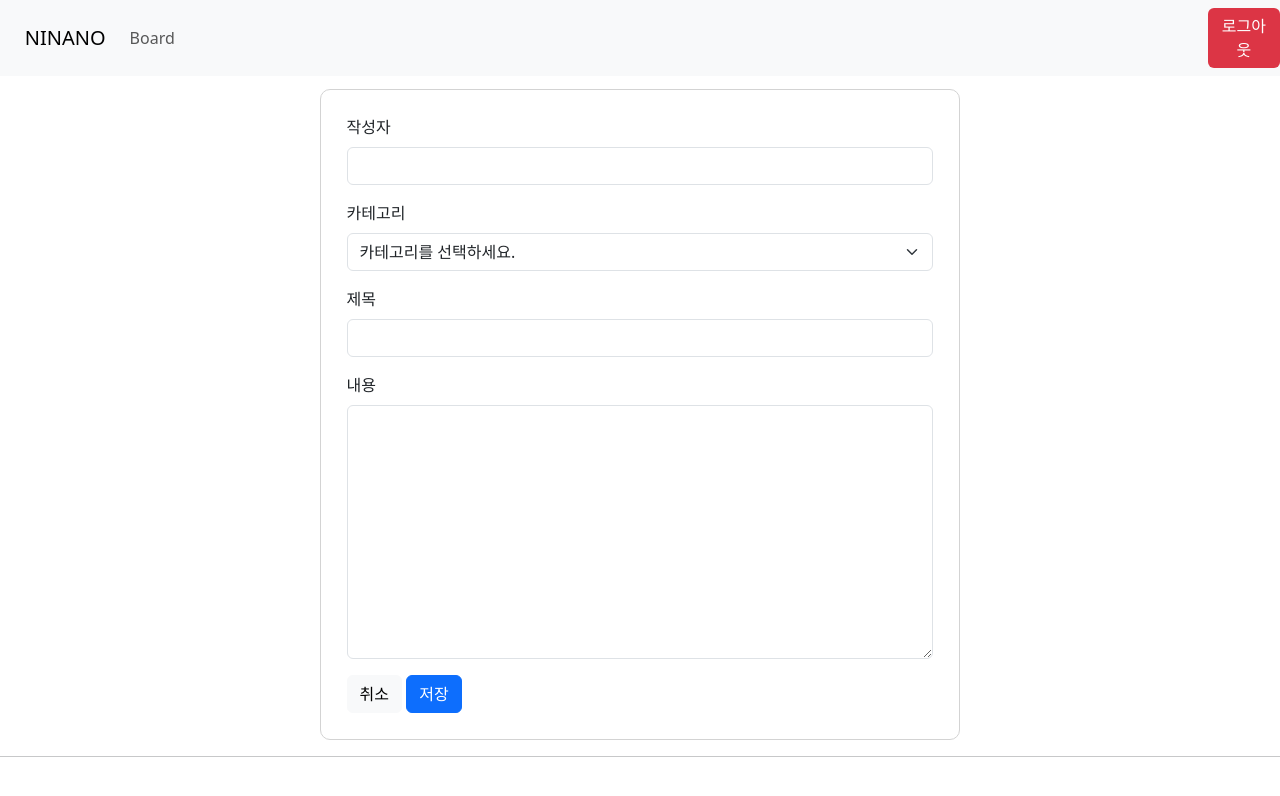
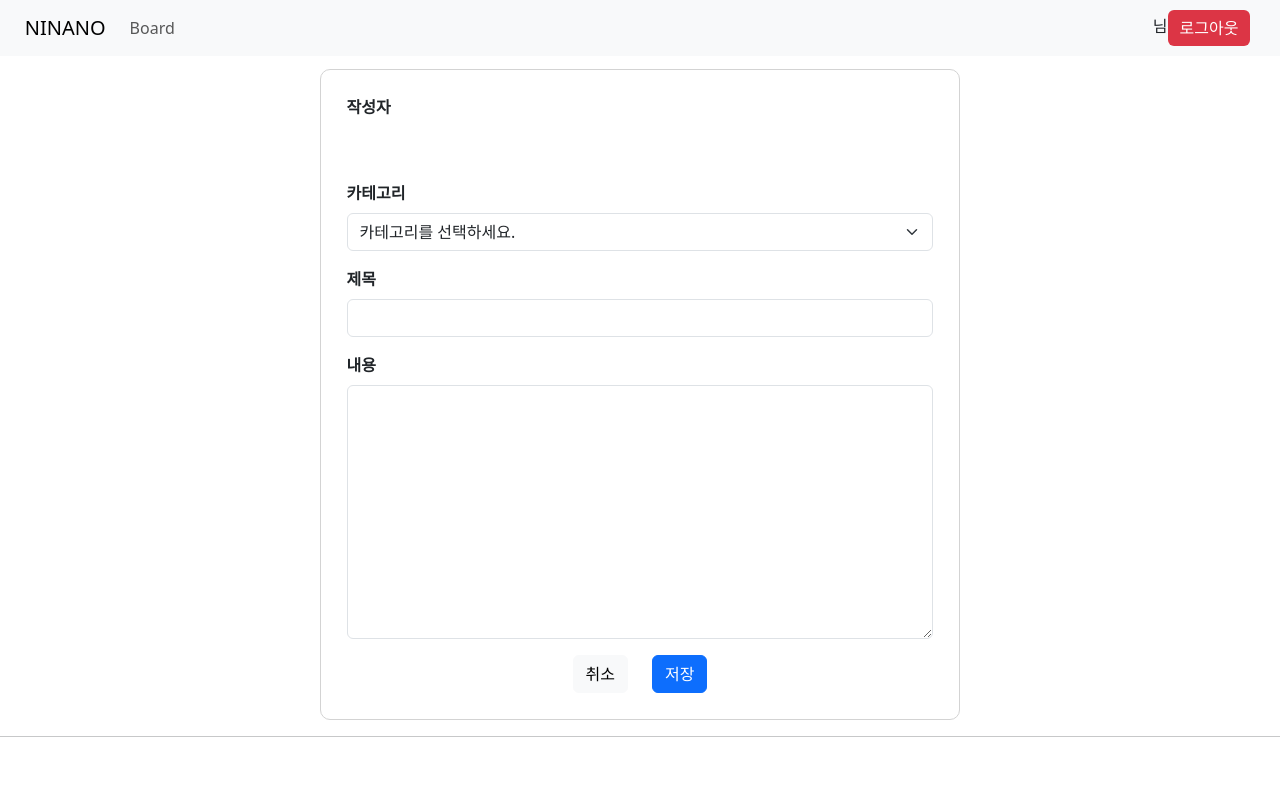
Before and after one commit to zz106603/blog_react, a React (Create React App) app in the folder blog/: page /board/create in a window 1280 px wide. Shown: the top 796 px of the page. Built offline with nearby package versions, Linux system fonts and the light colour scheme; sample sign-in values are in the browser's storage.

Commit message:
[react] 조회/추천 관련 API 연동, 로그인/로그아웃 화면 연동

```diff
--- a/blog/src/layout/Header.js
+++ b/blog/src/layout/Header.js
@@ -11,16 +11,21 @@
 
     const [isLoggedIn, setIsLoggedIn] = useState(false);
 
+    const [loginId, setloginId] = useState();
+
     useEffect(() => {
         // localStorage에서 accessToken 가져오기
         const accessToken = localStorage.getItem('access_token');
+        const logId = localStorage.getItem('id');
         // accessToken이 있으면 로그인 상태로 설정
         setIsLoggedIn(!!accessToken);
+        setloginId(logId);
       }, []);
 
       const handleLogout = () => {
         // 로그아웃 버튼 클릭 시 localStorage에서 accessToken 제거
         localStorage.removeItem('access_token');
+        localStorage.removeItem('id');
         // 로그아웃 상태로 설정
         setIsLoggedIn(false);
         window.location.href = `/`
@@ -38,11 +43,14 @@
                 </Nav>
                 </Navbar.Collapse>
             </Container>
-            <div style={{marginLeft:"6%"}}>
+            <div style={{marginLeft:"0%"}}>
                 {isLoggedIn ? (
-                        <Button className='btn border-0'style={{}} variant="danger">
-                        <Nav.Link onClick={handleLogout}>로그아웃</Nav.Link>
-                        </Button>
+                        <div>
+                            {loginId}님
+                            <Button className='btn border-0 ml-5'style={{}} variant="danger">
+                            <Nav.Link onClick={handleLogout}>로그아웃</Nav.Link>
+                            </Button>
+                        </div>
                 ) : (
                         <Button className='btn border-0' style={{}} variant="primary">
                         <Nav.Link href={`/user/login`}>로그인</Nav.Link>
--- a/blog/src/routes/Board/BoardCreate.js
+++ b/blog/src/routes/Board/BoardCreate.js
@@ -11,7 +11,9 @@
 
 const BoardCreate = () => {
 
-    const [writer, setWriter] = useState('');
+    // const [writer, setWriter] = useState('');
+
+    const writer = localStorage.getItem('id') || ''; // 기본값은 빈 문자열입니다.
     const [category, setCategory] = useState('');
     const [title, setTitle] = useState('');
     const [content, setContent] = useState('');
@@ -20,9 +22,9 @@
 
     }, []);
 
-    const handleChangeWriter = (e) => {
-        setWriter(e.target.value);
-    };
+    // const handleChangeWriter = (e) => {
+    //     setWriter(e.target.value);
+    // };
 
     const handleChangeTitle = (e) => {
         setTitle(e.target.value);
@@ -81,11 +83,13 @@
     <div>
         <Form onSubmit={handleSubmit} style={{border:"1px solid lightgray", borderRadius:"10px", padding:"2%", margin:"1%", width:"50%", marginLeft:"25%"}}>
         <Form.Group className="mb-3" controlId="exampleForm.ControlInput1">
-            <Form.Label>작성자</Form.Label>
-            <Form.Control type="text" value={writer} onChange={handleChangeWriter} />
+            <Form.Label className='fw-bold'>작성자</Form.Label>
+            {/* <Form.Control type="text" value={writer} readOnly /> */}
+            <Form.Control plaintext readOnly defaultValue={writer} />
+            {/* <Form.Control type="text" value={writer} onChange={handleChangeWriter} /> */}
         </Form.Group>
         <Form.Group className="mb-3" controlId="exampleForm.ControlInput1">
-            <Form.Label>카테고리</Form.Label>
+            <Form.Label className='fw-bold'>카테고리</Form.Label>
             <Form.Select aria-label="Default select example" value={category} onChange={handleChangeCategory}>
                 <option>카테고리를 선택하세요.</option>
                 <option value="IT">IT</option>
@@ -95,19 +99,25 @@
             </Form.Select>
         </Form.Group>
         <Form.Group className="mb-3" controlId="exampleForm.ControlInput1">
-            <Form.Label>제목</Form.Label>
+            <Form.Label className='fw-bold'>제목</Form.Label>
             <Form.Control type="text" value={title} onChange={handleChangeTitle} />
         </Form.Group>
         <Form.Group className="mb-3" controlId="exampleForm.ControlTextarea1">
-            <Form.Label>내용</Form.Label>
+            <Form.Label className='fw-bold'>내용</Form.Label>
             <Form.Control as="textarea" rows={10} value={content} onChange={handleChangeContent} />
         </Form.Group>
-
-            <Button variant="light">
-                <Nav.Link href={`/board`}>취소</Nav.Link>
-            </Button>{' '}
-
-            <Button type="submit">저장</Button>
+            <div className='container text-center'>
+                <div className="row justify-content-md-center">
+                    <div className="col-md-auto">
+                        <Button variant="light">
+                            <Nav.Link href={`/board`}>취소</Nav.Link>
+                        </Button>{' '}
+                    </div>
+                    <div className="col-md-auto">
+                        <Button type="submit">저장</Button>
+                    </div>
+                </div>
+            </div>
         </Form>
 
 
--- a/blog/src/routes/Board/BoardDetail.js
+++ b/blog/src/routes/Board/BoardDetail.js
@@ -7,8 +7,13 @@
 import Toast from 'react-bootstrap/Toast';
 import Nav from 'react-bootstrap/Nav';
 import instance from '../Axios/AxiosConfig';
+import Form from 'react-bootstrap/Form';
 
 const BoardDetail = () => {
+
+    const [isRecommended, setIsRecommended] = useState(false);
+
+    const loginId = localStorage.getItem('id');
 
     const {id} = useParams();
     const [loading, setLoading] = useState(true);
@@ -24,10 +29,62 @@
       }
     }
 
+    const handleSubmit = async(event) => {
+      event.preventDefault();
+
+      const params = {
+        postId : id,
+        userId: localStorage.getItem('id')
+      }
+      console.log(params)
+
+      try{
+        const response = await instance.post(`/api/posts/recom`, params, {
+          headers: {
+              'Content-Type': 'application/json'
+          }
+        });
+        if(response){
+          getBoard()
+          checkRecommendation();
+          alert('추천되었습니다.')
+        }
+
+      }catch(error){
+        console.log('API 호출 에러: ', error)
+      }
+    }
+
+    const checkRecommendation = async () => {
+      try{
+        const response = await instance.get(`/api/posts/recom/check`, {
+          params: {
+              userId: loginId,
+              postId: id
+          }
+        });
+
+        console.log(response.data)
+        if(response.data.status === 200){
+          setIsRecommended(true);
+        }else{
+          console.log(204)
+          setIsRecommended(false);
+        }
+      }catch(error){
+        console.log('API 호출 에러: ', error)
+      }
+    };
 
     useEffect(()=>{
         getBoard();
+        checkRecommendation();
     }, []);
+
+    // 수정 버튼을 보여줄지 여부를 결정하는 함수
+    const canEdit = () => {
+      return loginId === board.writer;
+    };
 
   return (
     <div>
@@ -39,17 +96,40 @@
                 <img src="holder.js/20x20?text=%20" className="rounded me-2" alt="" />
                 <strong className="me-auto">{board.title}</strong>
                 <small>{board.writer}</small>
-                <small style={{marginLeft:"1%"}}>({board.updateDate})</small>
+                <small style={{marginLeft:"1%"}}>({new Date(board.updateDate).toLocaleString()})</small>
+
+                <small style={{marginLeft:"1%"}}>
+                  <Form onSubmit={handleSubmit}>
+                    <Button disabled={isRecommended} type="submit" variant="primary">추천하기
+                    <svg className='mb-1' xmlns="http://www.w3.org/2000/svg" width="16" height="16" fill="currentColor" className="bi bi-hand-thumbs-up" viewBox="0 0 16 16">
+  <path d="M8.864.046C7.908-.193 7.02.53 6.956 1.466c-.072 1.051-.23 2.016-.428 2.59-.125.36-.479 1.013-1.04 1.639-.557.623-1.282 1.178-2.131 1.41C2.685 7.288 2 7.87 2 8.72v4.001c0 .845.682 1.464 1.448 1.545 1.07.114 1.564.415 2.068.723l.048.03c.272.165.578.348.97.484.397.136.861.217 1.466.217h3.5c.937 0 1.599-.477 1.934-1.064a1.86 1.86 0 0 0 .254-.912c0-.152-.023-.312-.077-.464.201-.263.38-.578.488-.901.11-.33.172-.762.004-1.149.069-.13.12-.269.159-.403.077-.27.113-.568.113-.857 0-.288-.036-.585-.113-.856a2 2 0 0 0-.138-.362 1.9 1.9 0 0 0 .234-1.734c-.206-.592-.682-1.1-1.2-1.272-.847-.282-1.803-.276-2.516-.211a10 10 0 0 0-.443.05 9.4 9.4 0 0 0-.062-4.509A1.38 1.38 0 0 0 9.125.111zM11.5 14.721H8c-.51 0-.863-.069-1.14-.164-.281-.097-.506-.228-.776-.393l-.04-.024c-.555-.339-1.198-.731-2.49-.868-.333-.036-.554-.29-.554-.55V8.72c0-.254.226-.543.62-.65 1.095-.3 1.977-.996 2.614-1.708.635-.71 1.064-1.475 1.238-1.978.243-.7.407-1.768.482-2.85.025-.362.36-.594.667-.518l.262.066c.16.04.258.143.288.255a8.34 8.34 0 0 1-.145 4.725.5.5 0 0 0 .595.644l.003-.001.014-.003.058-.014a9 9 0 0 1 1.036-.157c.663-.06 1.457-.054 2.11.164.175.058.45.3.57.65.107.308.087.67-.266 1.022l-.353.353.353.354c.043.043.105.141.154.315.048.167.075.37.075.581 0 .212-.027.414-.075.582-.05.174-.111.272-.154.315l-.353.353.353.354c.047.047.109.177.005.488a2.2 2.2 0 0 1-.505.805l-.353.353.353.354c.006.005.041.05.041.17a.9.9 0 0 1-.121.416c-.165.288-.503.56-1.066.56z"/>
+</svg>
+                    </Button>
+                  </Form>
+                  </small>
+
+                  <small style={{marginLeft:"1%"}}>조회{board.selectCount}</small>
+                  <small style={{marginLeft:"1%"}}>추천{board.recomCount}</small>
+
             </Toast.Header>
-            <Toast.Body>{board.content}</Toast.Body>
+            <Toast.Body style={{height: "60vh", overflowY: "auto"}}>{board.content}</Toast.Body>
             <hr/>
-            <div style={{margin:"2%"}}>
-            <Button style={{margin:"1%"}} variant="light">
-                <Nav.Link href="/board">뒤로가기</Nav.Link>
-            </Button>{' '}
-            <Button style={{marginLeft:"79%"}} variant="primary">
-                <Nav.Link href={`/board/update/${id}`}>수정</Nav.Link>
-            </Button>{' '}
+
+            <div className='container text-center'>
+                <div className="row justify-content-between mb-3">
+                    <div className="col-md-auto">
+                      <Button variant="light">
+                      <Nav.Link href="/board">뒤로가기</Nav.Link>
+                      </Button>{' '}
+                    </div>
+                    <div className="col-md-auto">
+                      {canEdit() && (
+                        <Button variant="primary">
+                        <Nav.Link href={`/board/update/${id}`}>수정</Nav.Link>
+                        </Button>
+                      )}
+                    </div>
+                </div>
             </div>
         </Toast>
       )}
--- a/blog/src/routes/Board/BoardList.js
+++ b/blog/src/routes/Board/BoardList.js
@@ -77,23 +77,29 @@
         {/* <Table striped bordered hover variant="light"> */}
         <table className = "table table-hover">
             <thead className ="table-dark">
-                <tr>
+                <tr className='text-center'>
                     <th style={{width:"10%"}}>번호</th>
-                    <th style={{width:"10%"}}>제목</th>
+                    <th style={{width:"15%"}}>제목</th>
+                    <th style={{width:"10%"}}>카테고리</th>
+                    <th style={{width:"15%"}}>작성일</th>
                     <th style={{width:"10%"}}>작성자</th>
-                    <th style={{width:"10%"}}>작성일</th>
-                    <th style={{width:"10%"}}>카테고리</th>
+                    <th style={{width:"5%"}}>조회</th>
+                    <th style={{width:"5%"}}>추천</th>
                 </tr>
             </thead>
             <tbody>
+                {boardList.map((board) => (
+                        <tr className='text-center' key={board.id}>
+                            <td>{board.id}</td>
+                            {/* <td><Link to={`/board/${board.id}`}>{board.title}</Link></td> */}
+                            <td><a href={`/board/${board.id}`} className="btn btn-light border-0 text-decoration-none">{board.title}</a></td>
+                            <td>{board.category}</td>
+                            <td>{new Date(board.updateDate).toLocaleString()}</td>
+                            {/* <td>{board.formattedDate}</td> */}
+                            <td>{board.writer}</td>
+                            <td>{board.selectCount}</td>
+                            <td>{board.recomCount}</td>
 
-                {boardList.map((board) => (
-                        <tr key={board.id}>
-                            <td>{board.id}</td>
-                            <td><Link to={`/board/${board.id}`}>{board.title}</Link></td>
-                            <td>{board.writer}</td>
-                            <td>{new Date(board.updateDate).toLocaleString()}</td>
-                            <td>{board.category}</td>
                         </tr>
 
                 ))}
--- a/blog/src/routes/Board/BoardUpdate.js
+++ b/blog/src/routes/Board/BoardUpdate.js
@@ -138,15 +138,26 @@
             <Form.Control as="textarea" rows={10} value={content} onChange={handleChangeContent} />
         </Form.Group>
 
-            <Button variant="light">
-                <Nav.Link href={`/board/${id}`}>취소</Nav.Link>
-            </Button>{' '}
+        <div className='container text-center'>
+                <div className="row justify-content-start">
+                    <div className="col-md-auto">
+                        <Button variant="light">
+                            <Nav.Link href={`/board/${id}`}>취소</Nav.Link>
+                        </Button>{' '}
+                    </div>
+                    <div className="col-md-auto">
+                        <Button type="submit">수정</Button>
+                    </div>
+                </div>
+                <div className="row justify-content-end">
+                    <div className="col-md-auto">
+                            <Button variant="danger" onClick={deleteBoard}>
+                                <Nav.Link href={`/board/delete/${id}`}>삭제</Nav.Link>
+                            </Button>
+                    </div>
+                </div>
+        </div>
 
-            <Button type="submit">수정</Button>
-
-            <Button style={{marginLeft:"76%"}} variant="danger" onClick={deleteBoard}>
-                <Nav.Link href={`/board/delete/${id}`}>삭제</Nav.Link>
-            </Button>{' '}
         </Form>
 
       )}
--- a/blog/src/routes/Home.js
+++ b/blog/src/routes/Home.js
@@ -3,7 +3,7 @@
 const BoardList = () => {
     return(
         <div>
-            <div class="container text-center">
+            <div className="container text-center">
                 홈
             </div>
         </div>
--- a/blog/src/routes/User/UserLogin.js
+++ b/blog/src/routes/User/UserLogin.js
@@ -50,6 +50,7 @@
       if(response.data.status === 200){
         localStorage.setItem('access_token', response.data.data.accessToken)
         localStorage.setItem('refresh_token', response.data.data.refreshToken)
+        localStorage.setItem('id', response.data.data.loginId)
          const previousPage = window.document.referrer;
          const signupPagePattern = /\/user\/signup$/;
          if (previousPage && !signupPagePattern.test(previousPage)) {
```
Also changed, not shown: 1 other file (tests, documents, lock files or other folders).
